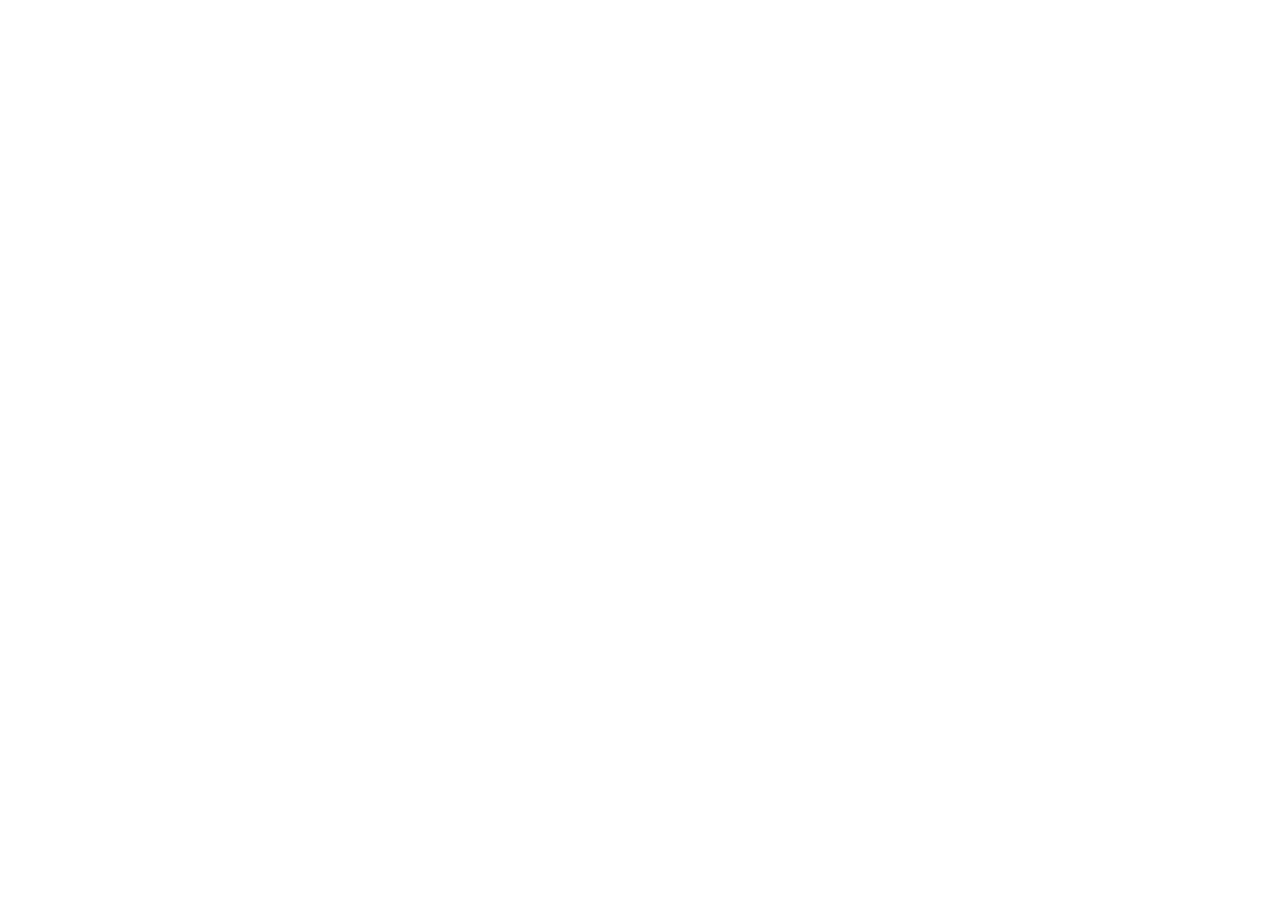
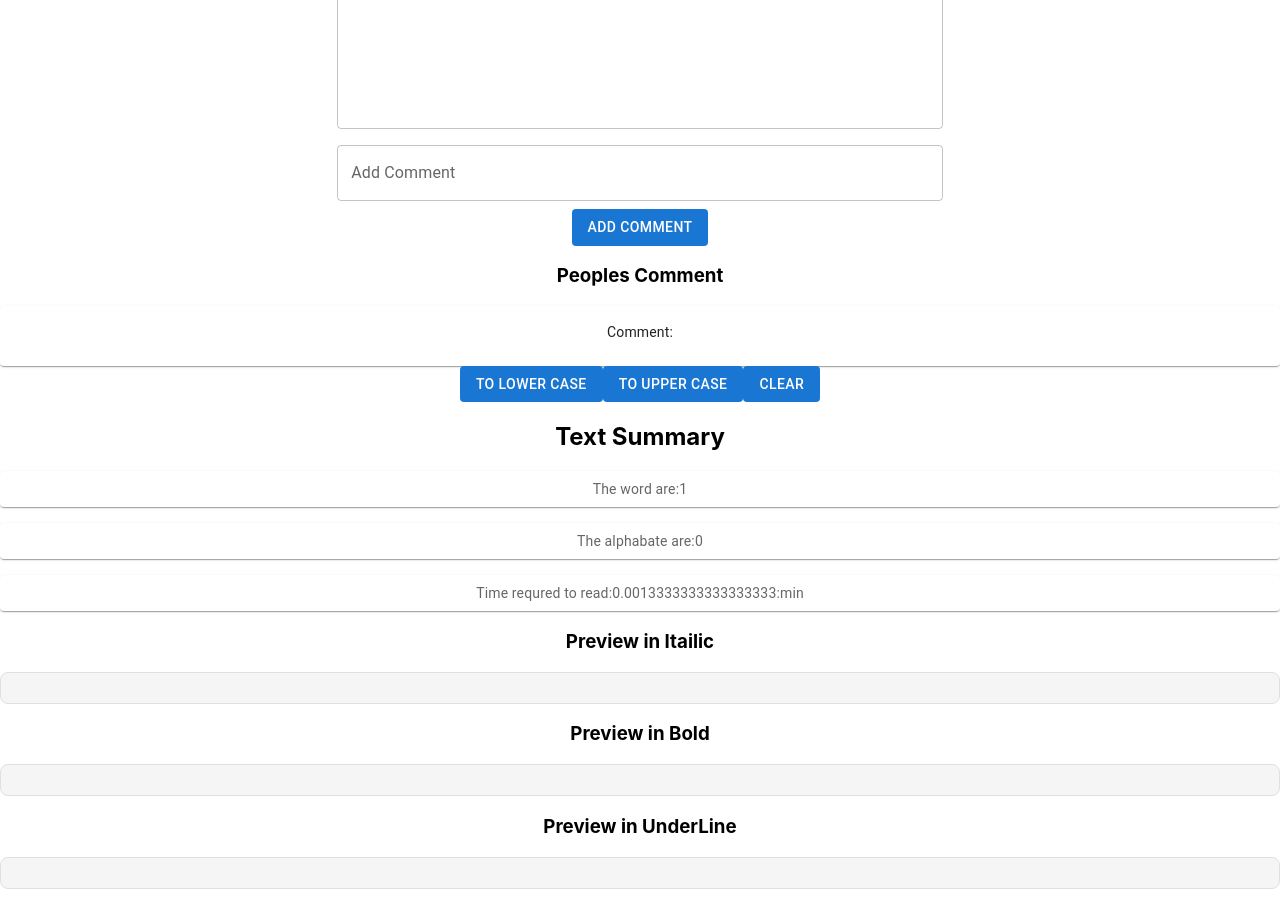
Before and after one commit to hjKhalid/debugertext, a React (Create React App) app: page / in a window 1280 px wide. Shown: the part 160-1065 px from the top of the page. Before the commit the page ends 800 px from the top, so only its background shows below. Built offline with nearby package versions, Linux system fonts and the light colour scheme.

Commit message:
all this is good

```diff
--- a/package.json
+++ b/package.json
@@ -12,6 +12,7 @@
     "@testing-library/jest-dom": "^5.16.5",
     "@testing-library/react": "^13.4.0",
     "@testing-library/user-event": "^13.5.0",
+    "axios": "^1.3.4",
     "react": "^18.2.0",
     "react-dom": "^18.2.0",
     "react-scripts": "5.0.1",
--- a/src/App.js
+++ b/src/App.js
@@ -1,11 +1,15 @@
 
 import './App.css';
 import Header from './component/Header'
+import Textarea from './component/Teaxtarea'
 
 function App() {
   return (
     <div className="App">
       <Header/>
+      <div className='container my-5'>
+          <Textarea />
+      </div>
 
     </div>
   );
--- /dev/null
+++ b/src/component/BasicStack.js
@@ -0,0 +1,25 @@
+import * as React from 'react';
+import Box from '@mui/material/Box';
+import Paper from '@mui/material/Paper';
+import Stack from '@mui/material/Stack';
+import { styled } from '@mui/material/styles';
+
+const Item = styled(Paper)(({ theme }) => ({
+  backgroundColor: theme.palette.mode === 'dark' ? '#1A2027' : '#fff',
+  ...theme.typography.body2,
+  padding: theme.spacing(1),
+  textAlign: 'center',
+  color: theme.palette.text.secondary,
+}));
+
+export default function BasicStack(props) {
+  return (
+    <Box sx={{ width: '100%' }}>
+      <Stack spacing={2}>
+        <Item>The word are:{props.word}</Item>
+        <Item>The alphabate are:{props.alphabet}</Item>
+        <Item>Time requred to read:{props.read}:min</Item>
+      </Stack>
+    </Box>
+  );
+}
--- /dev/null
+++ b/src/component/Card.js
@@ -0,0 +1,22 @@
+import * as React from 'react';
+import Card from '@mui/material/Card';
+import CardContent from '@mui/material/CardContent';
+import Typography from '@mui/material/Typography';
+
+
+export default function BasicCard(props) {
+
+  return (
+    <>
+      <Card sx={{ minWidth: 275 }} className="my-3">
+        <CardContent>
+
+          <Typography variant="body2">
+           Comment: {props.comment}
+
+          </Typography>
+        </CardContent>
+      </Card>
+    </>
+  );
+}
--- /dev/null
+++ b/src/component/Comment.js
@@ -0,0 +1,75 @@
+import * as React from 'react';
+import Box from '@mui/material/Box';
+import TextField from '@mui/material/TextField';
+import Button from '@mui/material/Button';
+import axios from 'axios'
+import Card from './Card'
+
+
+export default function BasicTextFields(props) {
+  const [text, setText] = React.useState("");
+  const [comment,setComment]=React.useState("");
+
+
+
+  const onChangeEvent = (event) => {
+
+    setText(event.target.value);
+
+
+  }
+
+
+  const handleOnClick = () => {
+    axios({
+      method: "post",
+      url: "http://locahost3004/api/auth",
+      data: { text },
+      headers: { "Content-Type": "application/JSON" },
+    })
+      .then(function (response) {
+        //handle success
+        console.log(response);
+      })
+      .catch(function (response) {
+        //handle error
+        console.log(response);
+      });
+      setComment(text);
+
+
+  }
+
+
+  return (
+    <>
+
+        <Box
+
+
+          sx={{
+            '& > :not(style)': { m: 1, width: '25ch' },
+          }}
+          noValidate
+          autoComplete="off"
+        >
+          <TextField id="outlined-basic" onChange={onChangeEvent} label="Add Comment" variant="outlined" />
+
+        </Box>
+
+        <Button variant="contained" disableElevation onClick={handleOnClick} className="contaoner my-2">
+          Add comment
+        </Button>
+
+      <h3> Peoples Comment</h3>
+      {/* {comment?comment.map((e,i)=>{
+        return (
+          <Card key={i} comment={e?e:""}/>
+        )
+
+       }):} */}
+      <Card comment={comment}/>
+
+    </>
+  );
+}
--- /dev/null
+++ b/src/component/Display.js
@@ -0,0 +1,79 @@
+import React from 'react'
+import Box from '@mui/material/Box';
+
+function Display(props) {
+  return (
+    <>
+      <div>
+        <Box
+          component="div"
+          sx={{
+            whiteSpace: 'normal',
+            my: 2,
+            p: 1,
+            bgcolor: (theme) =>
+              theme.palette.mode === 'dark' ? '#101010' : 'grey.100',
+            color: (theme) =>
+              theme.palette.mode === 'dark' ? 'grey.300' : 'grey.800',
+            border: '1px solid',
+            borderColor: (theme) =>
+              theme.palette.mode === 'dark' ? 'grey.800' : 'grey.300',
+            borderRadius: 2,
+            fontSize: '0.875rem',
+            fontWeight: '700',
+          }}
+        >
+          <p >{props.text ? <i>{props.text}</i> : ""}</p>
+
+        </Box>
+        <h3>Preview in Bold</h3>
+        <Box
+          component="div"
+          sx={{
+            whiteSpace: 'normal',
+            my: 2,
+            p: 1,
+            bgcolor: (theme) =>
+              theme.palette.mode === 'dark' ? '#101010' : 'grey.100',
+            color: (theme) =>
+              theme.palette.mode === 'dark' ? 'grey.300' : 'grey.800',
+            border: '1px solid',
+            borderColor: (theme) =>
+              theme.palette.mode === 'dark' ? 'grey.800' : 'grey.300',
+            borderRadius: 2,
+            fontSize: '0.875rem',
+            fontWeight: '700',
+          }}
+        >
+
+          <p >{props.text ? <b>{props.text}</b> : ""}</p>
+
+        </Box>
+        <h3>Preview in UnderLine</h3>
+        <Box
+          component="div"
+          sx={{
+            whiteSpace: 'normal',
+            my: 2,
+            p: 1,
+            bgcolor: (theme) =>
+              theme.palette.mode === 'dark' ? '#101010' : 'grey.100',
+            color: (theme) =>
+              theme.palette.mode === 'dark' ? 'grey.300' : 'grey.800',
+            border: '1px solid',
+            borderColor: (theme) =>
+              theme.palette.mode === 'dark' ? 'grey.800' : 'grey.300',
+            borderRadius: 2,
+            fontSize: '0.875rem',
+            fontWeight: '700',
+          }}
+        >
+          <p >{props.text ? <u>{props.text}</u> : ""}</p>
+
+        </Box>
+      </div>
+    </>
+  )
+}
+
+export default Display
--- /dev/null
+++ b/src/component/Teaxtarea.js
@@ -0,0 +1,100 @@
+import * as React from 'react';
+import Box from '@mui/material/Box';
+import TextField from '@mui/material/TextField';
+import Button from '@mui/material/Button';
+import { useState } from 'react';
+import Display from './Display';
+import BasicStack from './BasicStack';
+import Comment from './Comment'
+
+
+
+
+
+
+
+export default function MultilineTextFields() {
+    const [text, setText] = useState("");
+    const handleOnChange = (event) => {
+        setText(event.target.value)
+        // console.log(text);
+
+    }
+    const changeToUp = () => {
+        let text2 = text.toUpperCase();
+        setText(text2);
+    }
+    const changeToLower = () => {
+        let text1 = text.toLowerCase();
+        setText(text1);
+
+    }
+    const clear = () => {
+        let text1 = " ";
+        setText(text1);
+
+    }
+    // const textStyle = {
+    //     fontStyle: text ? "italic" : "normal",
+    //   }
+
+
+
+    return (
+        <>
+            <Box
+                component="form"
+                sx={{
+                    '& .MuiTextField-root': { m: 1, width: '60ch' },
+                }}
+                noValidate
+                autoComplete="off"
+            >
+                <div>
+
+                    <TextField
+                        id="outlined-multiline-static"
+                        label="Enter your Text"
+                        onChange={handleOnChange}
+                        multiline
+                        rows={8}
+                        value={text}
+                    // style={textStyle?textStyle:""}
+
+                    />
+
+                </div>
+                <Comment />
+
+                <div className='container my-1' id='btn'>
+                    <Button variant="contained" disableElevation onClick={changeToLower} className="contaoner mx-1">
+                        To lower case
+                    </Button>
+
+                    <Button variant="contained" disableElevation onClick={changeToUp} className="contaoner mx-1">
+                        To upper case
+                    </Button>
+                    <Button variant="contained" disableElevation onClick={clear} className="contaoner mx-1">
+                        clear
+                    </Button>
+
+                </div>
+                <div className='container'>
+                    <div className='box'>
+                        <h2 className='my-3' style={{ color: "wh", fontWeight: "400%", }}>Text Summary</h2>
+                    </div>
+                    <BasicStack word={text.split(" ").length} alphabet={text.length} read={(0.08 * text.split(" ").length) / 60} />
+
+                    <h3 className='my-3'>Preview in Itailic</h3>
+                    <Display text={text} />
+
+
+
+
+                </div>
+
+            </Box>
+        </>
+
+    );
+}
```
Also changed, not shown: 1 other file (tests, documents, lock files or other folders).
